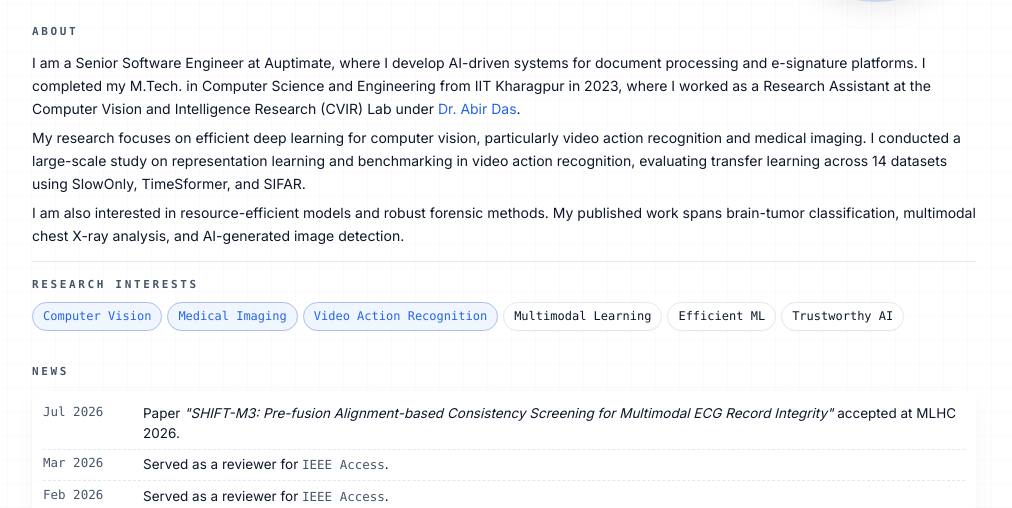
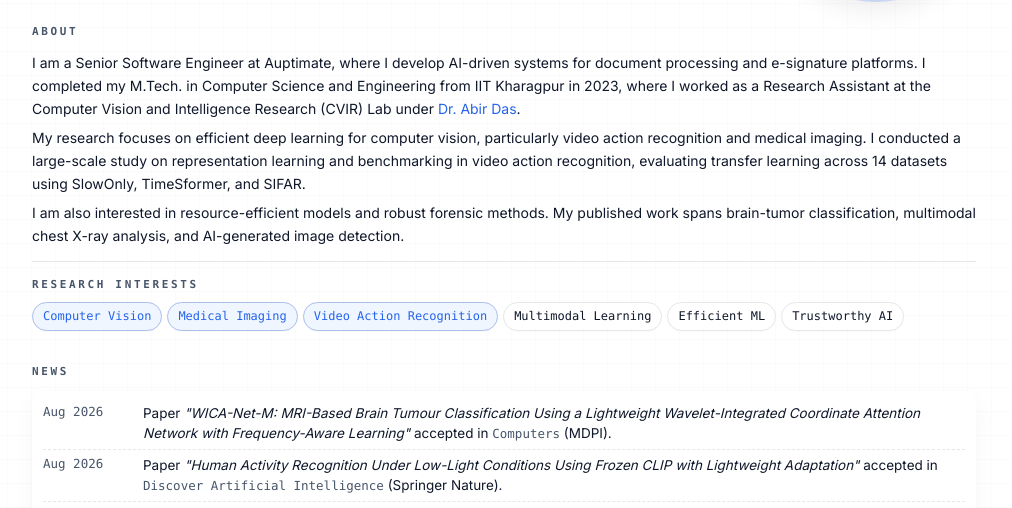
Before and after one commit to ashik-khan-cs/ashik-khan-cs.github.io, a plain HTML site: page index.html in a window 1280 px wide. Shown: the part 284-792 px from the top of the page, without its empty margins (136-1148 px from the left). Drawn offline with Linux system fonts and the light colour scheme.

Commit message:
Add Computers (MDPI) and Discover AI acceptances; refresh CV
Computers acceptance is new (2026-08-29, ms computers-4503596). The
Discover AI acceptance was never posted to the site at all, so both go
in as Aug 2026 news. CV PDF replaced with the v2 build carrying both
journal entries.

```diff
--- a/index.html
+++ b/index.html
@@ -136,6 +136,14 @@
       <h2 class="section-title" id="news-title">News</h2>
       <div class="updates-list">
         <ul aria-label="Recent updates">
+          <li>
+            <time datetime="2026-08">Aug 2026</time>
+            <div>Paper <em>"WICA-Net-M: MRI-Based Brain Tumour Classification Using a Lightweight Wavelet-Integrated Coordinate Attention Network with Frequency-Aware Learning"</em> accepted in <strong>Computers</strong> (MDPI).</div>
+          </li>
+          <li>
+            <time datetime="2026-08">Aug 2026</time>
+            <div>Paper <em>"Human Activity Recognition Under Low-Light Conditions Using Frozen CLIP with Lightweight Adaptation"</em> accepted in <strong>Discover Artificial Intelligence</strong> (Springer Nature).</div>
+          </li>
           <li>
             <time datetime="2026-07">Jul 2026</time>
             <div>Paper <em>"SHIFT-M3: Pre-fusion Alignment-based Consistency Screening for Multimodal ECG Record Integrity"</em> accepted at MLHC 2026.</div>
```
Also changed, not shown: 1 other file.
